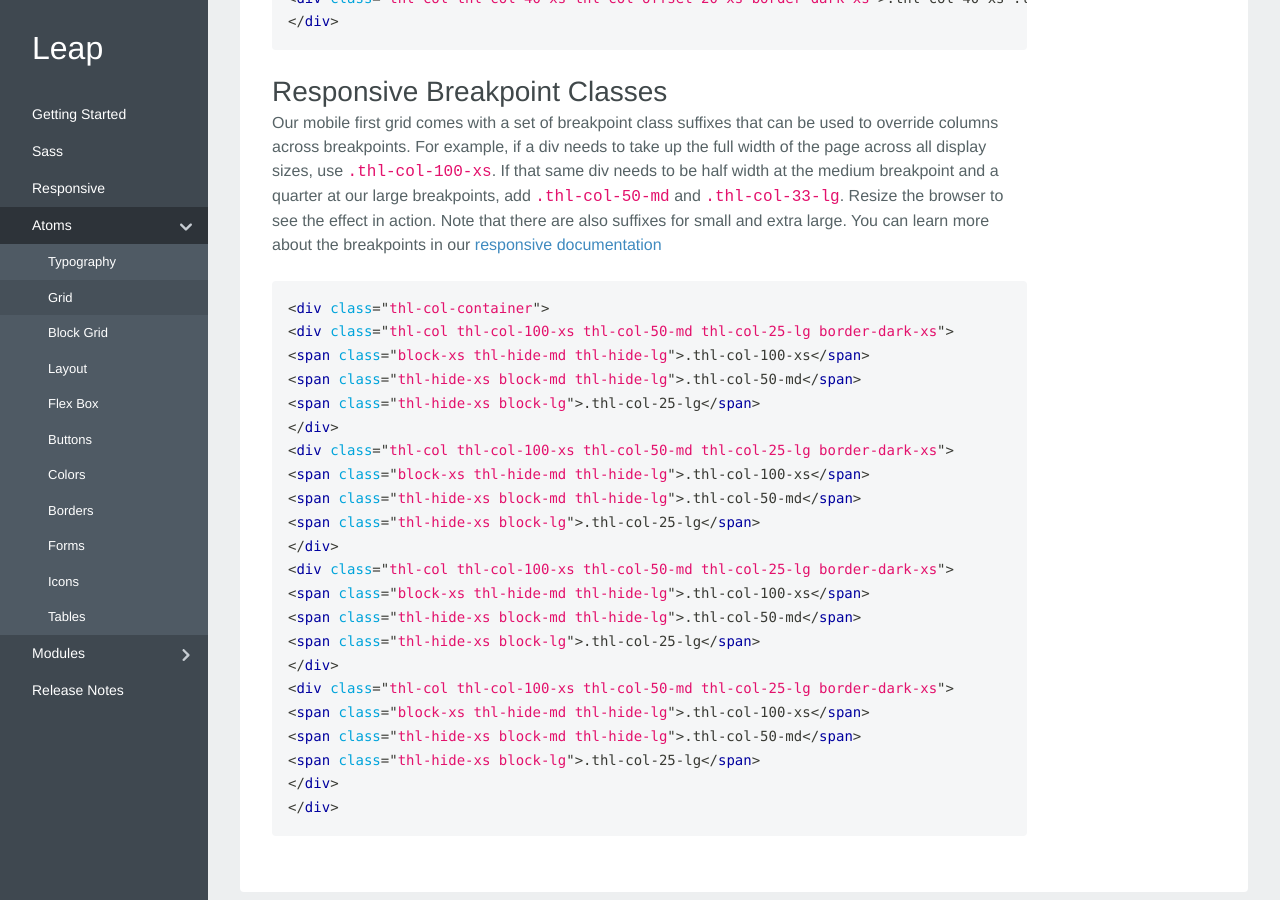
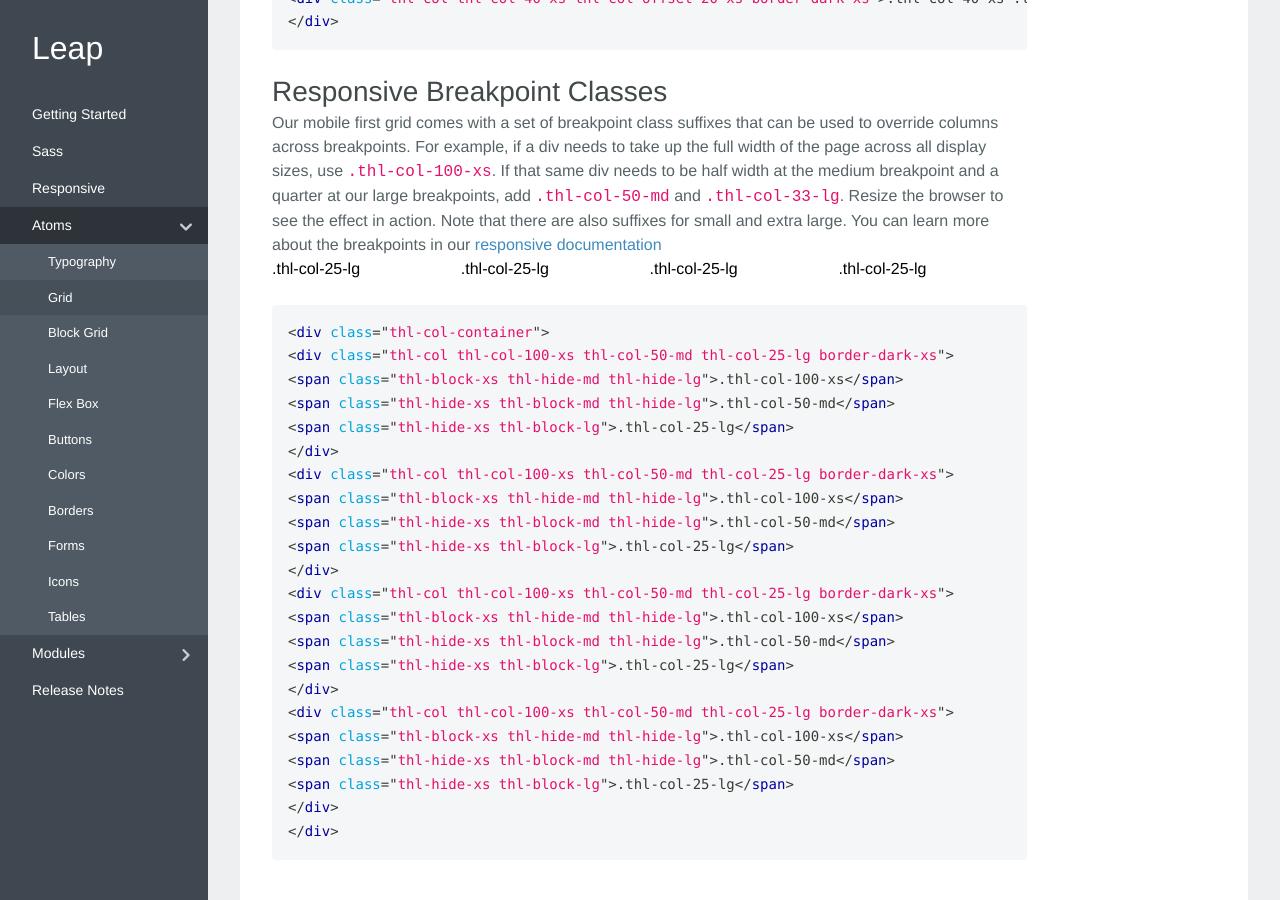
Before and after one commit to treehouse/project-leap, a Jekyll site: the page built from grid.html, in a window 1280 px wide and 900 px high, scrolled down 3258 px. Built offline with Jekyll 4.4.1, drawn with Linux system fonts in a browser that asks for light colours; some web fonts are replaced; some of the changed text lies outside the part shown.

Commit message:
updating grid layout with block prefix

```diff
--- a/grid.html
+++ b/grid.html
@@ -43,7 +43,7 @@ subnav:
   <p class="thl-m-b-3-xs">Each column in our grid can hold another set of columns inside of it. To make things work properly nest another <code>.thl-col-container</code> inside the <code>.thl-col</code>.</p>
   <div class="thl-col-container">
     <div class="thl-col thl-col-50-xs border-xs">
-      <span class="block-xs thl-m-b-1-xs">.thl-col .thl-col-50-xs</span>
+      <span class="thl-block-xs thl-m-b-1-xs">.thl-col .thl-col-50-xs</span>
       <div class="thl-col-container">
         <div class="thl-col thl-col-30-xs border-dark-xs">.thl-col .thl-col-30-xs</div>
         <div class="thl-col thl-col-30-xs border-dark-xs">.thl-col .thl-col-30-xs</div>
@@ -51,7 +51,7 @@ subnav:
       </div>
     </div>
     <div class="thl-col thl-col-50-xs border-xs">
-      <span class="block-xs thl-m-b-1-xs">.thl-col .thl-col-50-xs</span>
+      <span class="thl-block-xs thl-m-b-1-xs">.thl-col .thl-col-50-xs</span>
       <div class="thl-col-container">
         <div class="thl-col thl-col-20-xs border-dark-xs">.thl-col .thl-col-20-xs</div>
         <div class="thl-col thl-col-60-xs border-dark-xs">.thl-col .thl-col-60-xs</div>
@@ -62,7 +62,7 @@ subnav:
   <div class="guide-code thl-m-b-4-xs">
 <pre><code class="language-html">&lt;div class="thl-col-container"&gt;
 &lt;div class="thl-col thl-col-50-xs border-xs"&gt;
-&lt;span class="block-xs thl-m-b-1-xs"&gt;.thl-col .thl-col-50-xs&lt;/span&gt;
+&lt;span class="thl-block-xs thl-m-b-1-xs"&gt;.thl-col .thl-col-50-xs&lt;/span&gt;
 &lt;div class="thl-col-container"&gt;
 &lt;div class="thl-col thl-col-30-xs border-dark-xs"&gt;.thl-col .thl-col-30-xs&lt;/div&gt;
 &lt;div class="thl-col thl-col-30-xs border-dark-xs"&gt;.thl-col .thl-col-30-xs&lt;/div&gt;
@@ -70,7 +70,7 @@ subnav:
 &lt;/div&gt;
 &lt;/div&gt;
 &lt;div class="thl-col thl-col-50-xs border-xs"&gt;
-&lt;span class="block-xs thl-m-b-1-xs"&gt;.thl-col .thl-col-50-xs&lt;/span&gt;
+&lt;span class="thl-block-xs thl-m-b-1-xs"&gt;.thl-col .thl-col-50-xs&lt;/span&gt;
 &lt;div class="thl-col-container"&gt;
 &lt;div class="thl-col thl-col-20-xs border-dark-xs"&gt;.thl-col .thl-col-20-xs&lt;/div&gt;
 &lt;div class="thl-col thl-col-60-xs border-dark-xs"&gt;.thl-col .thl-col-60-xs&lt;/div&gt;
@@ -173,47 +173,47 @@ subnav:
   <p class="thl-m-b-3-xs">Our mobile first grid comes with a set of breakpoint class suffixes that can be used to override columns across breakpoints. For example, if a div needs to take up the full width of the page across all display sizes, use <code>.thl-col-100-xs</code>. If that same div needs to be half width at the medium breakpoint and a quarter at our large breakpoints, add <code>.thl-col-50-md</code> and <code>.thl-col-33-lg</code>. Resize the browser to see the effect in action. Note that there are also suffixes for small and extra large. You can learn more about the breakpoints in our <a href="responsive.html">responsive documentation</a></p>
   <div class="thl-col-container">
     <div class="thl-col thl-col-100-xs thl-col-50-md thl-col-25-lg border-dark-xs">
-      <span class="block-xs thl-hide-md thl-hide-lg">.thl-col-100-xs</span>
-      <span class="thl-hide-xs block-md thl-hide-lg">.thl-col-50-md</span>
-      <span class="thl-hide-xs block-lg">.thl-col-25-lg</span>
+      <span class="thl-block-xs thl-hide-md thl-hide-lg">.thl-col-100-xs</span>
+      <span class="thl-hide-xs thl-block-md thl-hide-lg">.thl-col-50-md</span>
+      <span class="thl-hide-xs thl-block-lg">.thl-col-25-lg</span>
     </div>
     <div class="thl-col thl-col-100-xs thl-col-50-md thl-col-25-lg border-dark-xs">
-      <span class="block-xs thl-hide-md thl-hide-lg">.thl-col-100-xs</span>
-      <span class="thl-hide-xs block-md thl-hide-lg">.thl-col-50-md</span>
-      <span class="thl-hide-xs block-lg">.thl-col-25-lg</span>
+      <span class="thl-block-xs thl-hide-md thl-hide-lg">.thl-col-100-xs</span>
+      <span class="thl-hide-xs thl-block-md thl-hide-lg">.thl-col-50-md</span>
+      <span class="thl-hide-xs thl-block-lg">.thl-col-25-lg</span>
     </div>
     <div class="thl-col thl-col-100-xs thl-col-50-md thl-col-25-lg border-dark-xs">
-      <span class="block-xs thl-hide-md thl-hide-lg">.thl-col-100-xs</span>
-      <span class="thl-hide-xs block-md thl-hide-lg">.thl-col-50-md</span>
-      <span class="thl-hide-xs block-lg">.thl-col-25-lg</span>
+      <span class="thl-block-xs thl-hide-md thl-hide-lg">.thl-col-100-xs</span>
+      <span class="thl-hide-xs thl-block-md thl-hide-lg">.thl-col-50-md</span>
+      <span class="thl-hide-xs thl-block-lg">.thl-col-25-lg</span>
     </div>
     <div class="thl-col thl-col-100-xs thl-col-50-md thl-col-25-lg border-dark-xs">
-      <span class="block-xs thl-hide-md thl-hide-lg">.thl-col-100-xs</span>
-      <span class="thl-hide-xs block-md thl-hide-lg">.thl-col-50-md</span>
-      <span class="thl-hide-xs block-lg">.thl-col-25-lg</span>
+      <span class="thl-block-xs thl-hide-md thl-hide-lg">.thl-col-100-xs</span>
+      <span class="thl-hide-xs thl-block-md thl-hide-lg">.thl-col-50-md</span>
+      <span class="thl-hide-xs thl-block-lg">.thl-col-25-lg</span>
     </div>
   </div>
   <div class="guide-code">
 <pre><code class="language-html">&lt;div class="thl-col-container"&gt;
 &lt;div class="thl-col thl-col-100-xs thl-col-50-md thl-col-25-lg border-dark-xs"&gt;
-&lt;span class="block-xs thl-hide-md thl-hide-lg"&gt;.thl-col-100-xs&lt;/span&gt;
-&lt;span class="thl-hide-xs block-md thl-hide-lg"&gt;.thl-col-50-md&lt;/span&gt;
-&lt;span class="thl-hide-xs block-lg"&gt;.thl-col-25-lg&lt;/span&gt;
+&lt;span class="thl-block-xs thl-hide-md thl-hide-lg"&gt;.thl-col-100-xs&lt;/span&gt;
+&lt;span class="thl-hide-xs thl-block-md thl-hide-lg"&gt;.thl-col-50-md&lt;/span&gt;
+&lt;span class="thl-hide-xs thl-block-lg"&gt;.thl-col-25-lg&lt;/span&gt;
 &lt;/div&gt;
 &lt;div class="thl-col thl-col-100-xs thl-col-50-md thl-col-25-lg border-dark-xs"&gt;
-&lt;span class="block-xs thl-hide-md thl-hide-lg"&gt;.thl-col-100-xs&lt;/span&gt;
-&lt;span class="thl-hide-xs block-md thl-hide-lg"&gt;.thl-col-50-md&lt;/span&gt;
-&lt;span class="thl-hide-xs block-lg"&gt;.thl-col-25-lg&lt;/span&gt;
+&lt;span class="thl-block-xs thl-hide-md thl-hide-lg"&gt;.thl-col-100-xs&lt;/span&gt;
+&lt;span class="thl-hide-xs thl-block-md thl-hide-lg"&gt;.thl-col-50-md&lt;/span&gt;
+&lt;span class="thl-hide-xs thl-block-lg"&gt;.thl-col-25-lg&lt;/span&gt;
 &lt;/div&gt;
 &lt;div class="thl-col thl-col-100-xs thl-col-50-md thl-col-25-lg border-dark-xs"&gt;
-&lt;span class="block-xs thl-hide-md thl-hide-lg"&gt;.thl-col-100-xs&lt;/span&gt;
-&lt;span class="thl-hide-xs block-md thl-hide-lg"&gt;.thl-col-50-md&lt;/span&gt;
-&lt;span class="thl-hide-xs block-lg"&gt;.thl-col-25-lg&lt;/span&gt;
+&lt;span class="thl-block-xs thl-hide-md thl-hide-lg"&gt;.thl-col-100-xs&lt;/span&gt;
+&lt;span class="thl-hide-xs thl-block-md thl-hide-lg"&gt;.thl-col-50-md&lt;/span&gt;
+&lt;span class="thl-hide-xs thl-block-lg"&gt;.thl-col-25-lg&lt;/span&gt;
 &lt;/div&gt;
 &lt;div class="thl-col thl-col-100-xs thl-col-50-md thl-col-25-lg border-dark-xs"&gt;
-&lt;span class="block-xs thl-hide-md thl-hide-lg"&gt;.thl-col-100-xs&lt;/span&gt;
-&lt;span class="thl-hide-xs block-md thl-hide-lg"&gt;.thl-col-50-md&lt;/span&gt;
-&lt;span class="thl-hide-xs block-lg"&gt;.thl-col-25-lg&lt;/span&gt;
+&lt;span class="thl-block-xs thl-hide-md thl-hide-lg"&gt;.thl-col-100-xs&lt;/span&gt;
+&lt;span class="thl-hide-xs thl-block-md thl-hide-lg"&gt;.thl-col-50-md&lt;/span&gt;
+&lt;span class="thl-hide-xs thl-block-lg"&gt;.thl-col-25-lg&lt;/span&gt;
 &lt;/div&gt;
 &lt;/div&gt;</code></pre>
   </div>
```
